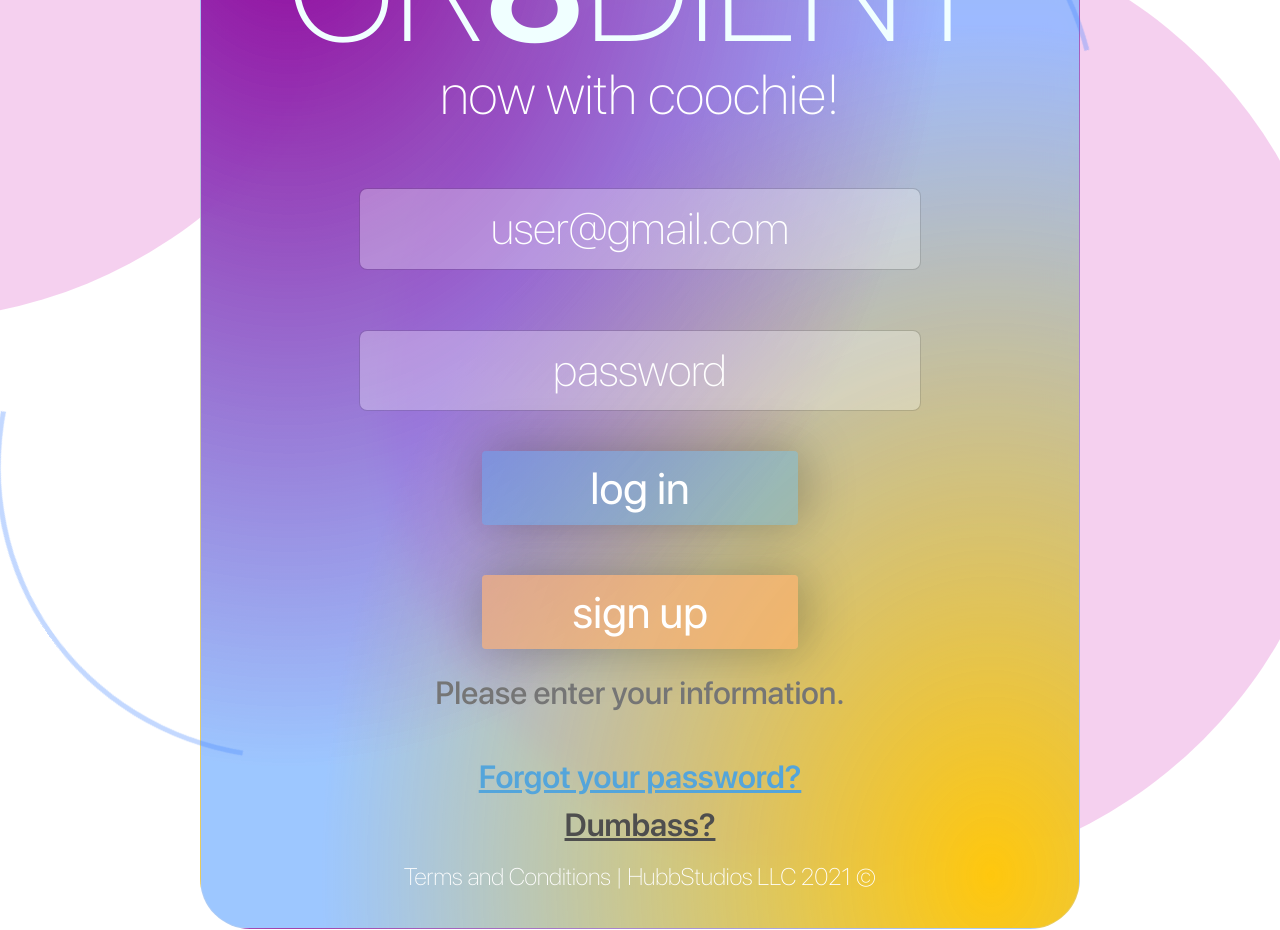
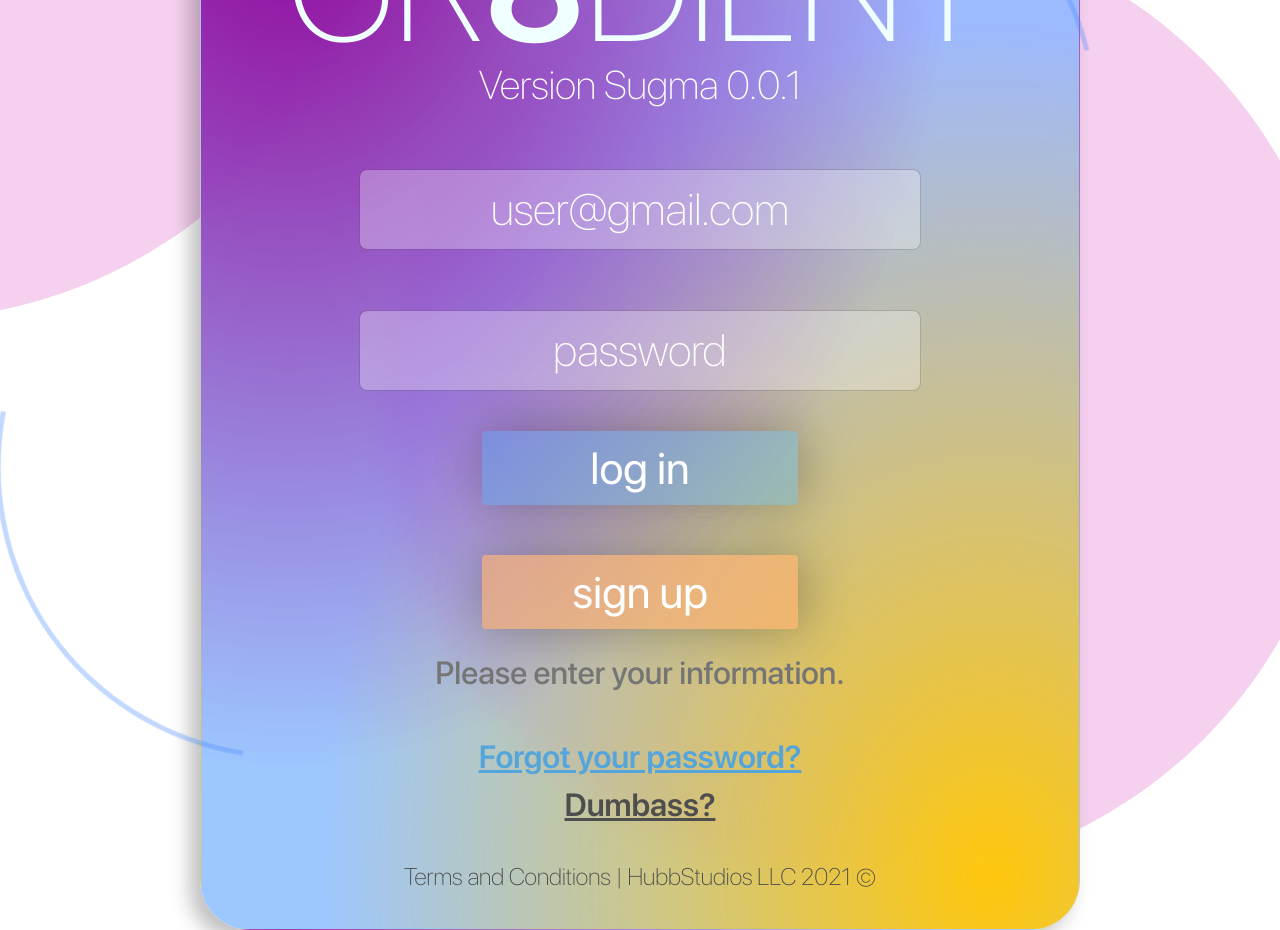
Before and after one commit to rolfeshepshy/gr8dient, a plain HTML site: page index.html in a window 1280 px wide. Drawn offline with Linux system fonts and the light colour scheme.

Commit message:
version 0.0.1

```diff
--- a/glass.css
+++ b/glass.css
@@ -44,6 +44,7 @@
     justify-content: top;
     justify-self: center;
     align-items: center;
+    box-shadow: -10px 10px 20px #00000041;
 }
 
 /* Generated by https://generator.ui.glass/ */
@@ -108,7 +109,8 @@
 }
 
 .terms-conditions {
-    margin-top: 10px;
+    color: rgb(71, 71, 71);
+    margin-top: 30px;
     font-size: 1.5rem;
 }
 
--- a/index.html
+++ b/index.html
@@ -13,20 +13,15 @@
             <div class="card">
                 <div class="container-gr8dient">
                 <h2 style="color: azure;font-weight: 100;font-size: 10rem;margin-bottom: -20px;">GR<span style="font-weight:600;">8</span>DIENT</h2>
-                <h3 style="font-weight:100;margin-bottom: 20px;font-size: 3.5rem;">now with coochie!</h3>
+                <h3 style="font-weight:100;margin-bottom: 20px;font-size: 2.5rem;">Version Sugma 0.0.1</h3>
                     <div id="form" style="display: flex; flex-direction: column;">
                         <input id="form-user" class="form-control" type="text" placeholder="user@gmail.com" style="text-align: center;font-weight: 100;width: 80%; justify-self: center; align-self: center;margin: 40px 0px 40px 0px;">
                         <input id="form-password" class="form-control" type="password" placeholder="password" style="text-align: center;font-weight: 100;width: 80%; justify-self: center; align-self: center;margin: 20px 0px 40px 0px;">
-
                         <button class="stupidlogin">log in</button>
-
                         <button class="stupidlogin second">sign up</button>
-
                         <p style="margin-top: 20px;font-size: 2rem;font-weight: 500;color: rgb(117, 117, 117);">Please enter your information.</p>
-
                         <a class="forgot-password">Forgot your password?</a>
                         <a class="forgot-below">Dumbass?</a>
-
                         <p class="terms-conditions">Terms and Conditions | HubbStudios LLC 2021 &copy;</p>
                     </div>
                 </div>
@@ -35,8 +30,6 @@
             <span class="circles number2"></span>
             <div class="box"></div>
             <div class="box number2"></div>
-
-
         </div>
     </body>
 </html>
```
Lines whose indentation alone changed are shown as unchanged.
